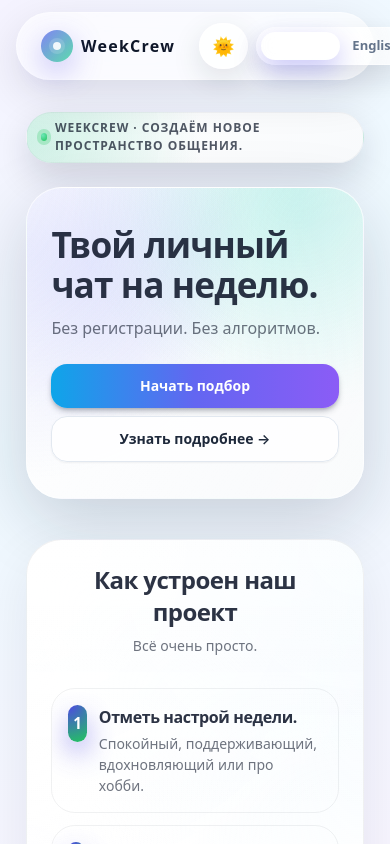
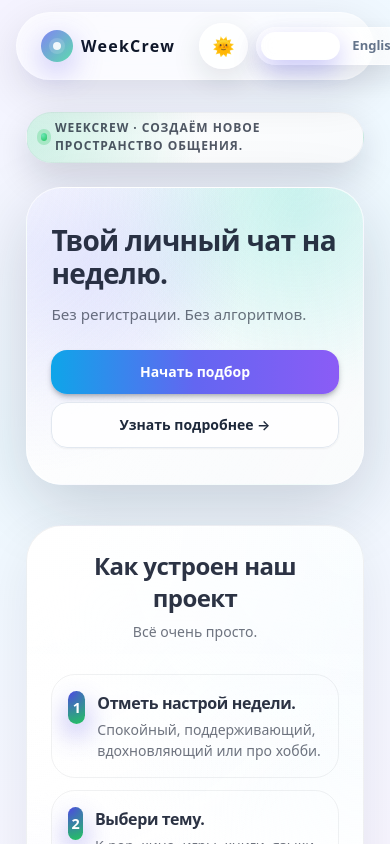
Before and after one commit to QuantumKeyUYU/WeekCrew, a Next.js app: page / in a window 390 px wide. Shown: the top 844 px of the page. Built offline with nearby package versions, Linux system fonts and the light colour scheme; no server answers.

Commit message:
Refine mobile styles in globals.css
Adjust font sizes and padding for mobile responsiveness.

```diff
--- a/src/app/globals.css
+++ b/src/app/globals.css
@@ -76,6 +76,10 @@
    ============================ */
 
 @layer base {
+  html {
+    font-size: 16px; /* чтобы браузер не мудрил с авто-зумом */
+  }
+
   html,
   body {
     @apply h-full;
@@ -244,25 +248,25 @@
      ============================ */
 
   @media (max-width: 640px) {
-    /* Чуть увеличиваем шрифт и плотность именно в hero */
+    /* Чуть плотнее, но без гигантских размеров */
+
     .app-hero {
       padding-top: 1.5rem;
-      padding-bottom: 1.7rem;
+      padding-bottom: 1.6rem;
     }
 
     .app-hero h1 {
-      font-size: 2.2rem;     /* крупнее заголовок */
-      line-height: 1.15;
+      font-size: 1.75rem; /* около 28px, комфортно на мобиле */
+      line-height: 1.2;
     }
 
     .app-hero p {
-      font-size: 1rem;       /* текст под заголовком поувесистее */
-      line-height: 1.45;
+      font-size: 0.95rem;
+      line-height: 1.5;
     }
 
-    /* Шаги под hero — читаемее */
     .steps-list {
-      font-size: 0.97rem;
+      font-size: 0.95rem;
     }
 
     .steps-list p {
@@ -270,9 +274,9 @@
     }
 
     .step-index {
-      width: 2.3rem;
-      height: 2.3rem;
-      font-size: 0.95rem;
+      width: 2.1rem;
+      height: 2.1rem;
+      font-size: 0.9rem;
     }
 
     /* Чуть меньше боковые отступы, чтобы карточки занимали больше экрана */
```
